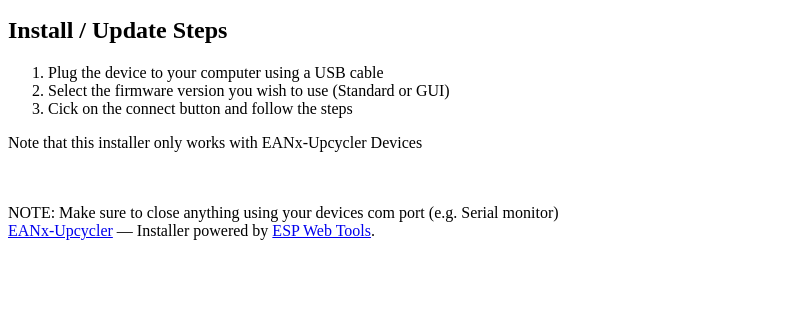
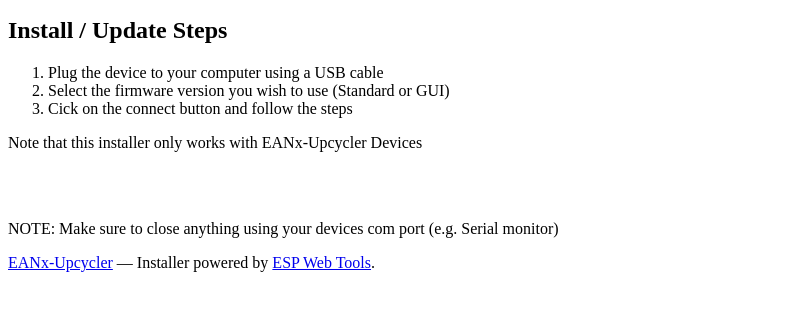
Before and after one commit to lbehrler/EANxUpcycler.github.io, a plain HTML site: page index.html in a window 1280 px wide. Shown: the part 101-412 px from the top of the page, without its empty margins (0-805 px from the left). Drawn offline with Linux system fonts and the light colour scheme.

Commit message:
Update HTML

```diff
--- a/index.html
+++ b/index.html
@@ -4,8 +4,8 @@
 <body>
     <h1>EANx-Upcycler Firmware Update - ESP Web Tools</h1>
 
-    <p>You've reached the installer page of the EANx-Upcycler project, where you can update the firmware on your device
-    </p>
+    <p>You've reached the installer page of the EANx-Upcycler project, where you can update the firmware on your device</p>
+
     <h2>Install / Update Steps</h2>
 
     <ol>
@@ -24,7 +24,7 @@
         </script>
         <esp-web-install-button id="installButton" manifest="webflash/manifest.json"></esp-web-install-button>
         <br>
-        <span>NOTE: Make sure to close anything using your devices com port (e.g. Serial monitor)</span>
+        <p>NOTE: Make sure to close anything using your devices com port (e.g. Serial monitor)</p>
     </div>
     <div id="notSupported" style="display: none;">
         Your browser does not support the Web Serial API. Try Chrome or Edge
@@ -40,10 +40,10 @@
         }
     </script>
 
-    <div class="footer">
+    <dp class="footer">
         <a href="https://github.com/lbehrler/EANx-Upcycler">EANx-Upcycler</a> &mdash;
         Installer powered by <a href="https://esphome.github.io/esp-web-tools/">ESP Web Tools</a>.
-    </div>
+    </p>
 </body>
 
 </html>
```
